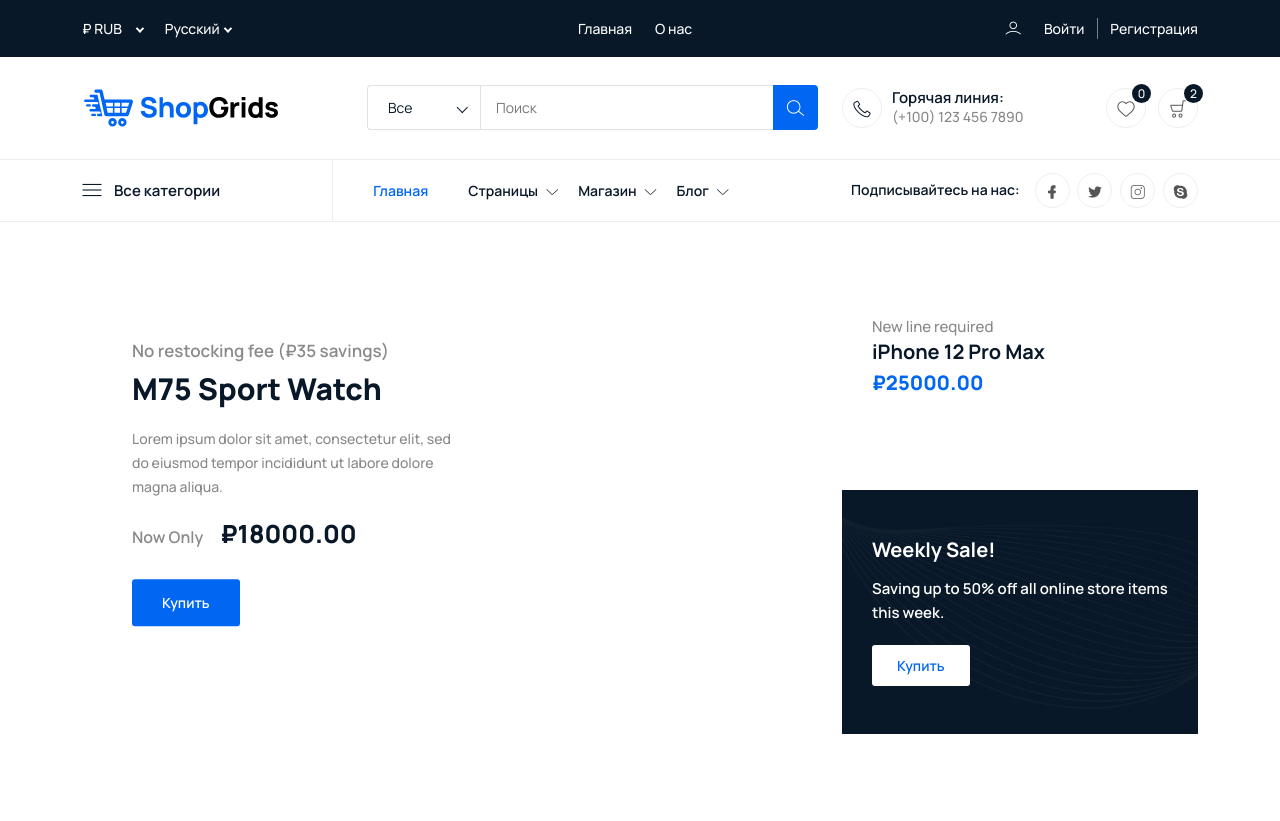
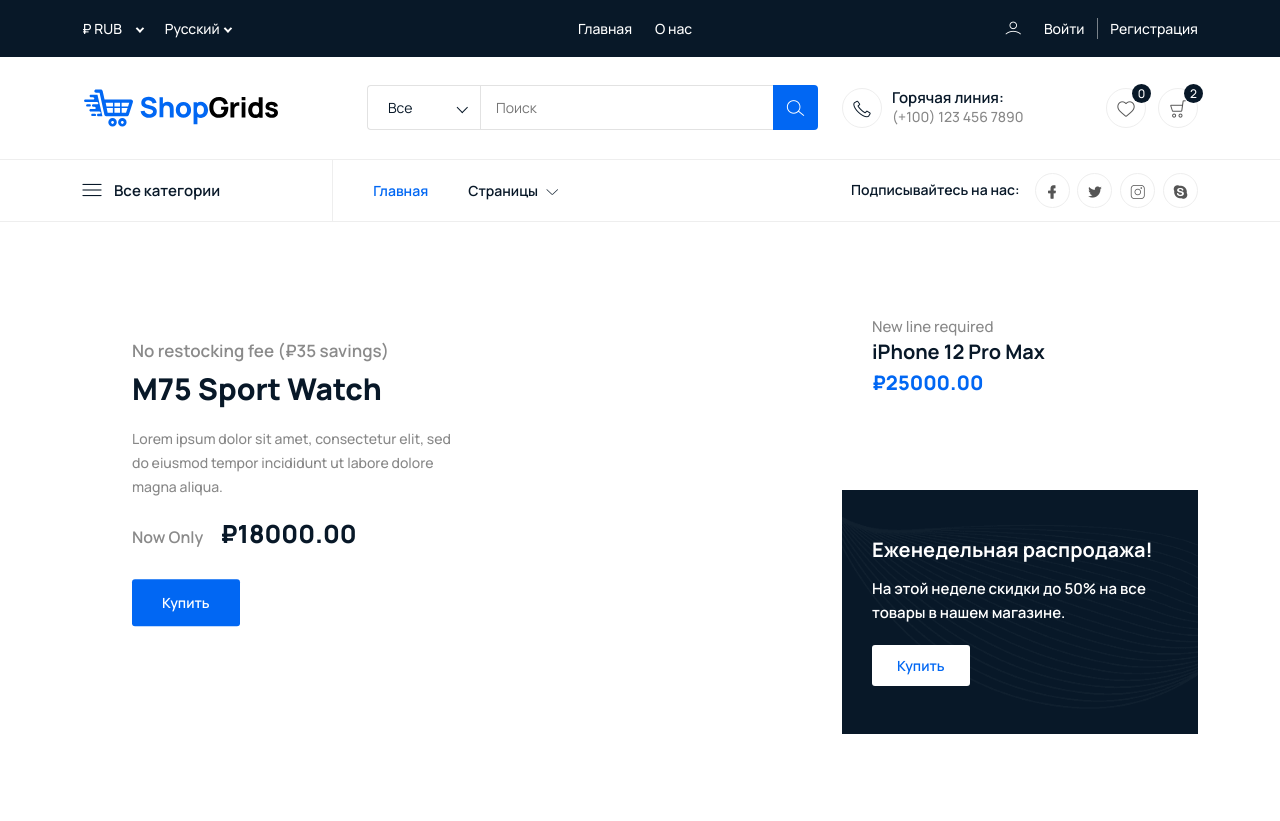
Before and after one commit to xacan1/DjangoWebShop, a Django app: page / in a window 1280 px wide. Shown: the top 821 px of the page. Run offline with Django 4.2, Linux system fonts and the light colour scheme; data that the repository does not hold is empty; some libraries are stand-ins or nearby versions.

Commit message:
fix index.html

```diff
--- a/shop/templates/shop/base.html
+++ b/shop/templates/shop/base.html
@@ -295,7 +295,7 @@
                                             <li class="nav-item"><a href="mail-success.html">Подтверждение Email</a></li>
                                         </ul>
                                     </li>
-                                    <li class="nav-item">
+                                    <!-- <li class="nav-item">
                                         <a class="dd-menu collapsed" href="javascript:void(0)" data-bs-toggle="collapse"
                                             data-bs-target="#submenu-1-3" aria-controls="navbarSupportedContent"
                                             aria-expanded="false" aria-label="Toggle navigation">Магазин</a>
@@ -306,8 +306,8 @@
                                             <li class="nav-item"><a href="{% url 'cart' %}">Корзина</a></li>
                                             <li class="nav-item"><a href="{% url 'checkout' %}">Оформить заказ</a></li>
                                         </ul>
-                                    </li>
-                                    <li class="nav-item">
+                                    </li> -->
+                                    <!-- <li class="nav-item">
                                         <a class="dd-menu collapsed" href="javascript:void(0)" data-bs-toggle="collapse"
                                             data-bs-target="#submenu-1-4" aria-controls="navbarSupportedContent"
                                             aria-expanded="false" aria-label="Toggle navigation">Блог</a>
@@ -318,7 +318,7 @@
                                             <li class="nav-item"><a href="blog-single-sidebar.html">Страница блога
                                                     сбоку</a></li>
                                         </ul>
-                                    </li>
+                                    </li> -->
                                 </ul>
                             </div> <!-- navbar collapse -->
                         </nav>
--- a/shop/templates/shop/index.html
+++ b/shop/templates/shop/index.html
@@ -67,8 +67,8 @@
                             <!-- Start Small Banner -->
                             <div class="hero-small-banner style2">
                                 <div class="content">
-                                    <h2>Weekly Sale!</h2>
-                                    <p>Saving up to 50% off all online store items this week.</p>
+                                    <h2>Еженедельная распродажа!</h2>
+                                    <p>На этой неделе скидки до 50% на все товары в нашем магазине. </p>
                                     <div class="button">
                                         <a class="btn" href="product-grids.html">Купить</a>
                                     </div>
```
